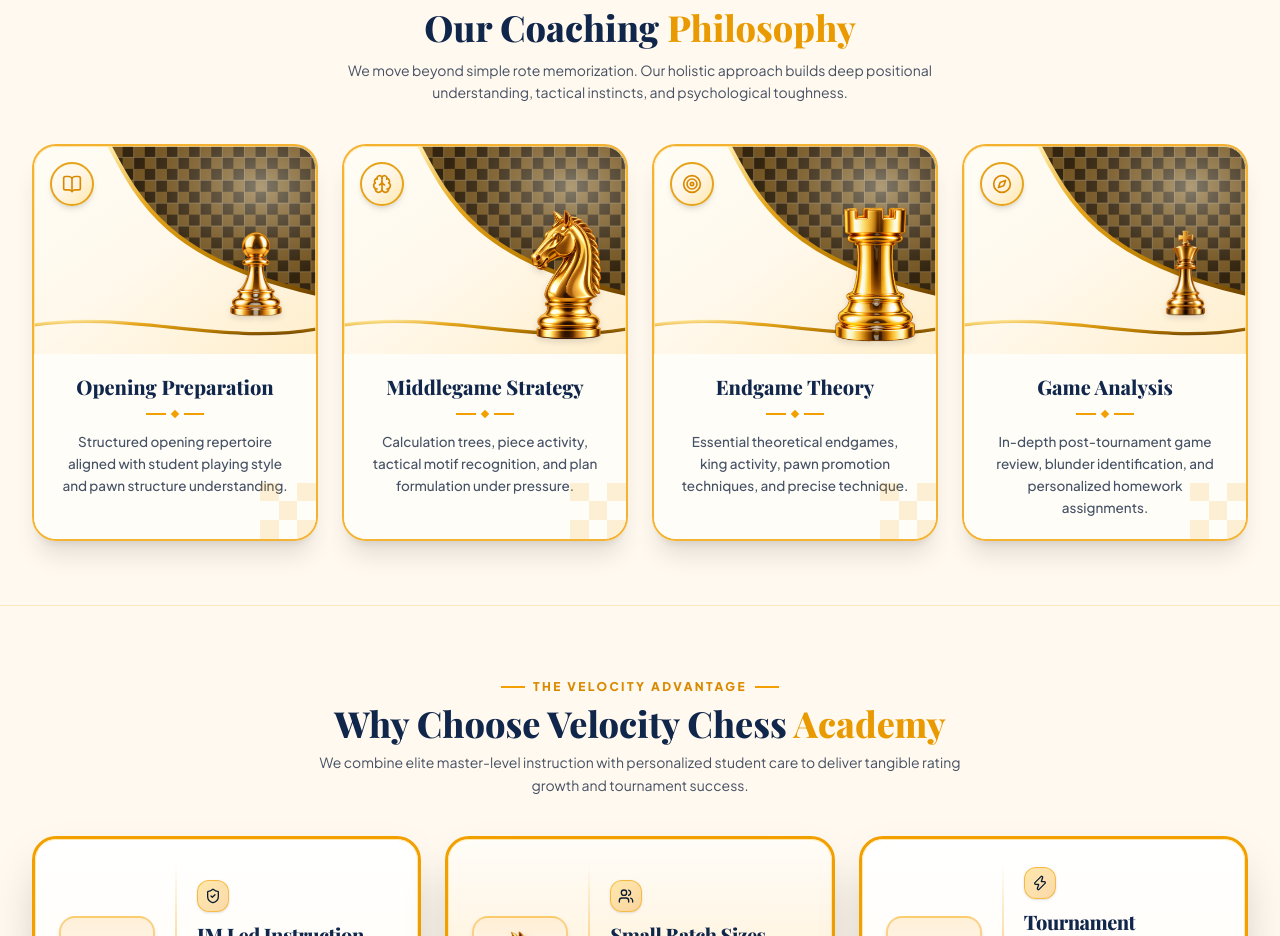
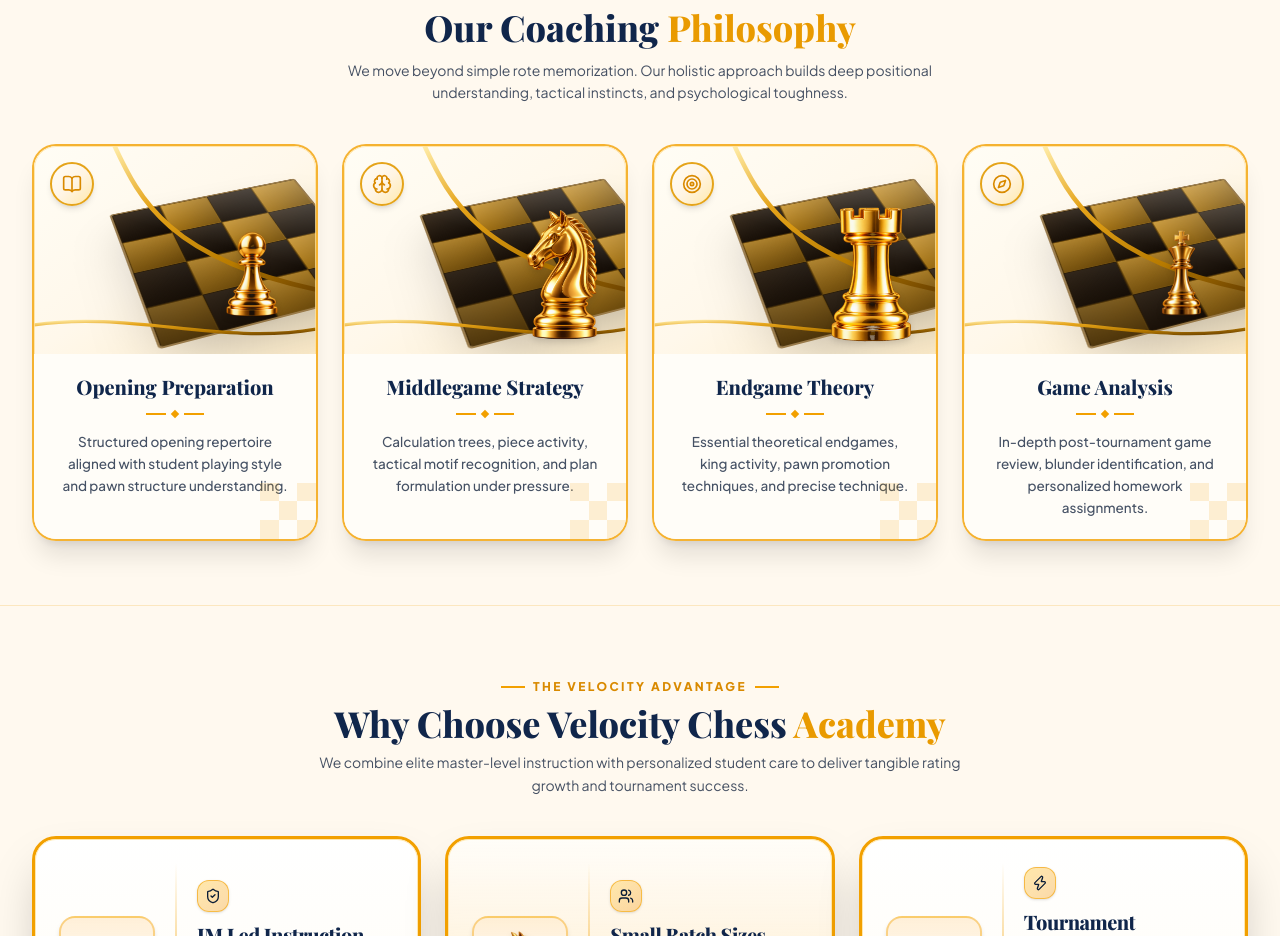
Before and after one commit to Klavanya0704/VelocityChess, a React (Vite) app: page /about in a window 1280 px wide. Shown: the part 1360-2296 px from the top of the page. Built offline with nearby package versions, Linux system fonts and the light colour scheme; a web font is replaced by a local one.

Commit message:
Recreate Section 3 Coaching Philosophy cards with integrated 3D perspective physical chessboard surface, S-curve gold ribbon boundary, and large 3D gold standing pieces

```diff
--- a/src/pages/AboutPage.tsx
+++ b/src/pages/AboutPage.tsx
@@ -604,37 +604,47 @@
                     {/* Inner Gold Bevel Accent */}
                     <div className="absolute inset-0 rounded-[22px] border border-[#FFE29A] pointer-events-none z-20 opacity-80" />
 
-                    {/* UPPER VISUAL AREA WITH INTEGRATED CHECKERBOARD & PROMINENT 3D GOLD PIECE */}
+                    {/* UPPER VISUAL AREA WITH REALISTIC 3D PERSPECTIVE CHESSBOARD & STANDING PIECE */}
                     <div className="relative h-48 sm:h-52 overflow-hidden rounded-t-[22px] bg-gradient-to-br from-[#FFFDF5] via-[#FFF8EB] to-[#FFEECB]">
 
-                      {/* Top-Right Glossy Dark Gold & Espresso Checkerboard Pattern Surface */}
+                      {/* 1. 3D PERSPECTIVE CHESSBOARD SURFACE (RIGHT SIDE SCENE) */}
+                      <div className="absolute right-[-20px] top-[-10px] bottom-[-10px] w-[70%] z-10 pointer-events-none [perspective:600px] flex items-center justify-center">
+
+                        <div className="relative w-[230px] h-[190px] origin-center transform [transform-style:preserve-3d] rotate-x-[52deg] rotate-z-[-20deg] scale-110 shadow-2xl rounded-sm border-2 border-[#6E480E]/70 overflow-hidden">
+                          {/* 4x4 Polished Wood & Antique Gold Board Tiles */}
+                          <div className="grid grid-cols-4 grid-rows-4 w-full h-full">
+                            {[...Array(16)].map((_, i) => {
+                              const isDark = i % 2 === Math.floor(i / 4) % 2;
+                              return (
+                                <div
+                                  key={i}
+                                  className={`relative ${
+                                    isDark
+                                      ? 'bg-gradient-to-br from-[#291B0C] via-[#1A1108] to-[#120B05]'
+                                      : 'bg-gradient-to-br from-[#C48E24] via-[#9E6E12] to-[#734E09]'
+                                  } border-[0.5px] border-[#593C0A]/40`}
+                                >
+                                  {/* Tile Surface Bevel Reflection */}
+                                  <div className="absolute inset-0 bg-gradient-to-b from-white/15 to-transparent opacity-60 pointer-events-none" />
+                                </div>
+                              );
+                            })}
+                          </div>
+
+                          {/* Studio Light Glare across Board */}
+                          <div className="absolute inset-0 bg-gradient-to-tr from-[#1A1108]/60 via-transparent to-white/20 pointer-events-none" />
+                        </div>
+
+                      </div>
+
+                      {/* 2. S-CURVE GOLD RIBBON BOUNDARY & CURVED BOTTOM DIVIDER SVG */}
                       <svg
-                        className="absolute inset-0 w-full h-full pointer-events-none z-10"
+                        className="absolute inset-0 w-full h-full pointer-events-none z-15"
                         viewBox="0 0 280 200"
                         preserveAspectRatio="none"
                       >
                         <defs>
-                          {/* S-Curve Wave ClipPath for Top Right Dark Gold Checkerboard Area */}
-                          <clipPath id={`checker-wave-clip-${card.id}`}>
-                            <path d="M 75 0 C 105 55, 135 110, 280 142 L 280 0 Z" />
-                          </clipPath>
-
-                          {/* Muted Antique Gold & Deep Espresso Checkerboard Pattern */}
-                          <pattern id={`gold-dark-checker-${card.id}`} width="22" height="22" patternUnits="userSpaceOnUse">
-                            <rect width="11" height="11" fill="#1C1309" />
-                            <rect x="11" y="0" width="11" height="11" fill="#6E5122" />
-                            <rect x="0" y="11" width="11" height="11" fill="#6E5122" />
-                            <rect x="11" y="11" width="11" height="11" fill="#1C1309" />
-                          </pattern>
-
-                          {/* Warm Studio Radial Lighting Overlay */}
-                          <radialGradient id={`studio-light-${card.id}`} cx="80%" cy="20%" r="90%">
-                            <stop offset="0%" stopColor="#FFF8E0" stopOpacity="0.45" />
-                            <stop offset="50%" stopColor="#8A6427" stopOpacity="0.2" />
-                            <stop offset="100%" stopColor="#1C1309" stopOpacity="0.6" />
-                          </radialGradient>
-
-                          {/* Refined Metallic Gold Ribbon Gradient */}
+                          {/* Gold Ribbon Gradient */}
                           <linearGradient id={`gold-ribbon-grad-${card.id}`} x1="0%" y1="0%" x2="100%" y2="100%">
                             <stop offset="0%" stopColor="#FFECA8" />
                             <stop offset="30%" stopColor="#E5A41A" />
@@ -643,22 +653,15 @@
                           </linearGradient>
                         </defs>
 
-                        {/* 1. Muted Deep Bronze/Gold Checkerboard Fill inside S-Curve Top Right */}
-                        <g clipPath={`url(#checker-wave-clip-${card.id})`}>
-                          <rect width="280" height="200" fill={`url(#gold-dark-checker-${card.id})`} />
-                          {/* Warm Studio Lighting Overlay */}
-                          <rect width="280" height="200" fill={`url(#studio-light-${card.id})`} />
-                        </g>
-
-                        {/* 2. Flowing S-Curve Gold Metallic Ribbon Divider Stroke */}
+                        {/* S-Curve Boundary Line between Left Cream & Right 3D Board */}
                         <path
-                          d="M 75 0 C 105 55, 135 110, 280 142"
+                          d="M 80 0 C 105 52, 135 108, 280 138"
                           stroke={`url(#gold-ribbon-grad-${card.id})`}
-                          strokeWidth="4"
+                          strokeWidth="4.5"
                           fill="none"
                         />
 
-                        {/* 3. Smooth Curved Bottom Boundary Line */}
+                        {/* Smooth Flowing Bottom Boundary Line */}
                         <path
                           d="M 0 172 C 95 158, 185 192, 280 176"
                           stroke={`url(#gold-ribbon-grad-${card.id})`}
@@ -667,16 +670,16 @@
                         />
                       </svg>
 
-                      {/* Top-Left Circular Gold Icon Badge */}
+                      {/* 3. CIRCULAR GOLD ICON BADGE IN TOP-LEFT */}
                       <div className="absolute top-4 left-4 w-11 h-11 rounded-full bg-gradient-to-br from-[#FFFDF5] via-[#FFF5E5] to-[#FFE8AB] border-2 border-[#E5A41A] shadow-md flex items-center justify-center text-[#D98A00] z-30 group-hover:scale-110 transition-transform duration-300">
                         <IconComp className="w-5 h-5 text-[#D98A00]" />
                       </div>
 
-                      {/* Prominent Large 3D Gold Chess Piece Standing Tall */}
-                      <div className="absolute right-3 bottom-1 z-20 flex items-end justify-center pointer-events-none">
+                      {/* 4. PROMINENT LARGE 3D GOLD CHESS PIECE STANDING ON BOARD */}
+                      <div className="absolute right-4 bottom-1 z-20 flex items-end justify-center pointer-events-none">
                         <GoldChessPiece3D
                           piece={card.pieceType}
-                          className="w-20 h-32 sm:w-24 sm:h-38 object-contain filter drop-shadow-[0_12px_16px_rgba(30,15,0,0.5)] group-hover:scale-105 transition-transform duration-300"
+                          className="w-20 h-32 sm:w-24 sm:h-38 object-contain filter drop-shadow-[0_16px_14px_rgba(15,8,0,0.6)] group-hover:scale-105 transition-transform duration-300"
                         />
                       </div>
 
```
